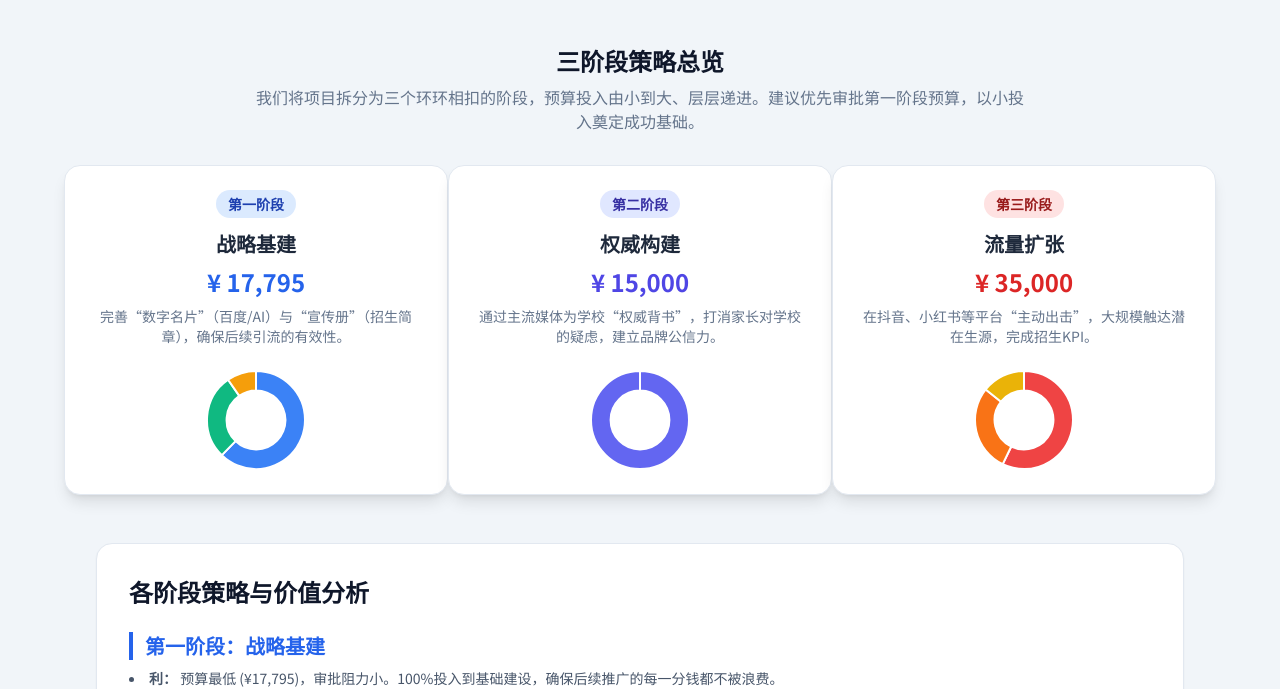
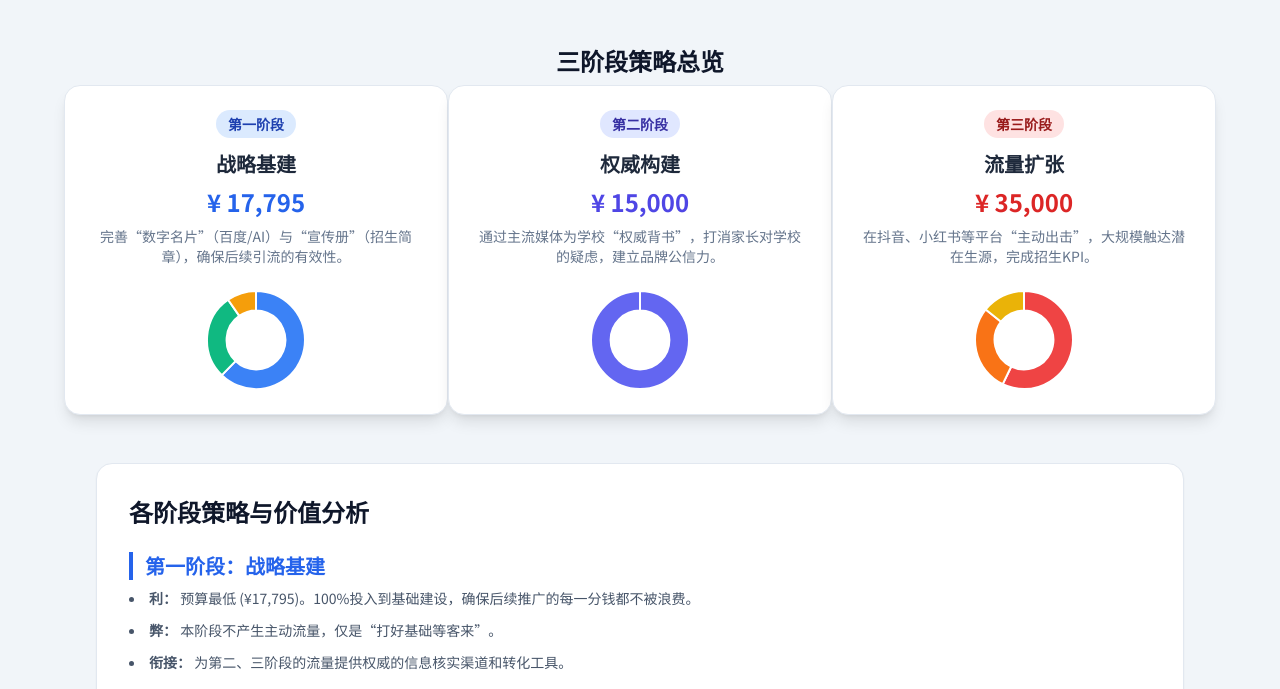
Before and after one commit to JoeyAJ/E-Marketing-Promotion-budget, a plain HTML site: page index.html in a window 1280 px wide. Shown: the part 111-800 px from the top of the page. Drawn offline with nearby package versions, Linux system fonts and the light colour scheme.

Commit message:
Update index.html

```diff
--- a/index.html
+++ b/index.html
@@ -57,7 +57,6 @@
         <!-- 阶梯式策略展示 -->
         <div class="mb-12">
              <h2 class="text-2xl font-bold text-slate-900 mb-2 text-center">三阶段策略总览</h2>
-             <p class="text-slate-500 mb-8 text-center max-w-3xl mx-auto">我们将项目拆分为三个环环相扣的阶段，预算投入由小到大、层层递进。建议优先审批第一阶段预算，以小投入奠定成功基础。</p>
 
             <div class="flex flex-col md:flex-row items-center justify-center">
                 <!-- 阶段一 -->
@@ -113,7 +112,7 @@
                 <div>
                     <h3 class="text-xl font-bold text-blue-600 mb-2 border-l-4 border-blue-600 pl-3">第一阶段：战略基建</h3>
                     <ul class="space-y-3 text-sm text-slate-600 list-disc list-inside">
-                        <li><strong>利：</strong> 预算最低 (¥17,795)，审批阻力小。100%投入到基础建设，确保后续推广的每一分钱都不被浪费。</li>
+                        <li><strong>利：</strong> 预算最低 (¥17,795)。100%投入到基础建设，确保后续推广的每一分钱都不被浪费。</li>
                         <li><strong>弊：</strong> 本阶段不产生主动流量，仅是“打好基础等客来”。</li>
                         <li><strong>衔接：</strong> 为第二、三阶段的流量提供权威的信息核实渠道和转化工具。</li>
                     </ul>
```
